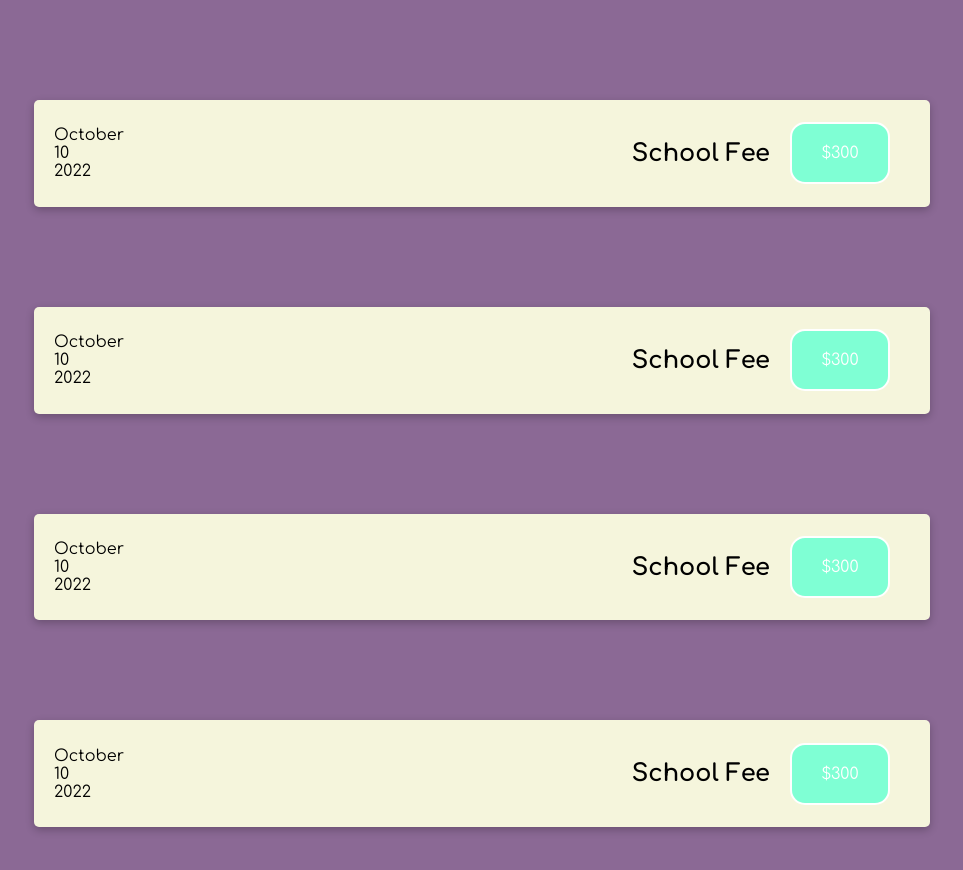
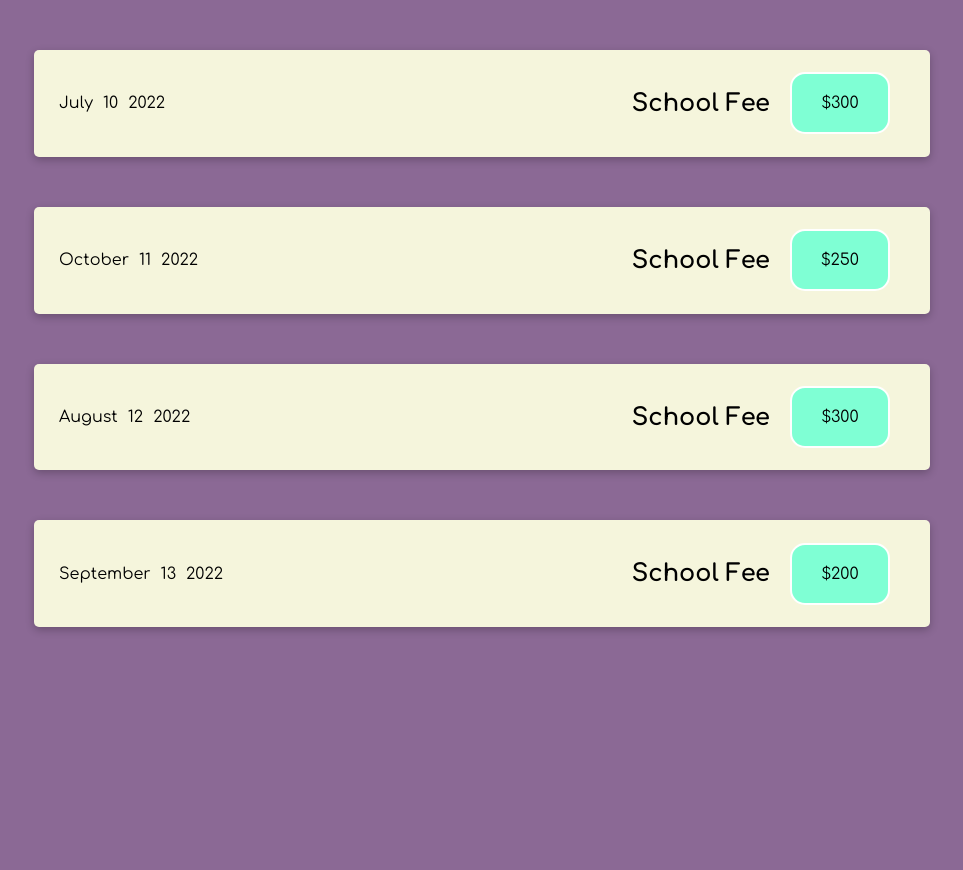
Before and after one commit to ehsan-saboor/React, a JavaScript app in the folder my-app/: page / in a window 1280 px wide. Shown: the top 870 px of the page, without its empty margins (158-1121 px from the left). After the commit the page ends 800 px from the top, so only its background shows below. Built offline with nearby package versions, Linux system fonts and the light colour scheme.

Commit message:
React 10-August-Home

```diff
--- a/my-app/src/App.js
+++ b/my-app/src/App.js
@@ -1,32 +1,60 @@
 import ExpenseItem from "./Components/ExpenseItem";
 
 function App() {
-    let expenseDate = new Date(2022, 9, 10);
-    let expenseTitle = "School Fee";
-    let expenseAmount = 300;
+    // let expenseDate = new Date(2022, 9, 10);
+    // let expenseTitle = "School Fee";
+    // let expenseAmount = 300;
+
+    let expenseArray = [
+        {
+            id: "e1",
+            date: new Date(2022, 6, 10),
+            title: "School Fee",
+            amount: 300
+        },
+        {
+            id: "e2",
+            date: new Date(2022, 9, 11),
+            title: "School Fee",
+            amount: 250
+        },
+        {
+            id: "e3",
+            date: new Date(2022, 7, 12),
+            title: "School Fee",
+            amount: 300
+        },
+        {
+            id: "e4",
+            date: new Date(2022, 8, 13),
+            title: "School Fee",
+            amount: 200
+        }
+    ]
 
     return (
         <div>
         <ExpenseItem
-            date={expenseDate}
-            title={expenseTitle}
-            amount={expenseAmount}
+            date={expenseArray[0].date}
+            title={expenseArray[0].title}
+            amount={expenseArray[0].amount}
         />
         <ExpenseItem
-            date={expenseDate}
-            title={expenseTitle}
-            amount={expenseAmount}
+            date={expenseArray[1].date}
+            title={expenseArray[1].title}
+            amount={expenseArray[1].amount}
         />
         <ExpenseItem
-            date={expenseDate}
-            title={expenseTitle}
-            amount={expenseAmount}
+            date={expenseArray[2].date}
+            title={expenseArray[2].title}
+            amount={expenseArray[2].amount}
         />
         <ExpenseItem
-            date={expenseDate}
-            title={expenseTitle}
-            amount={expenseAmount}
+            date={expenseArray[3].date}
+            title={expenseArray[3].title}
+            amount={expenseArray[3].amount}
         />
+
         </div>
     );
 }
--- a/my-app/src/Components/ExpenseItem.css
+++ b/my-app/src/Components/ExpenseItem.css
@@ -4,7 +4,7 @@
   align-items: center;
   box-shadow: rgba(0, 0, 0, 0.24) 0px 3px 8px;
   max-width: 70%;
-  margin: 100px auto;
+  margin: 50px auto;
   padding: 20px;
   background-color: beige;
   border-radius: 5px;
@@ -13,12 +13,18 @@
   display: flex;
   align-items: center;
 }
+.date-flex {
+  display: flex;
+}
+.date-flex div{
+  padding: 5px;
+}
 .expense-item__price {
   margin: auto 20px;
   background-color: aquamarine;
   width: 100px;
   padding: 20px 0;
-  color: white;
+  color: black;
   text-align: center;
   border: 2px solid white;
   border-radius: 15px;
--- a/my-app/src/Components/ExpenseItem.js
+++ b/my-app/src/Components/ExpenseItem.js
@@ -7,7 +7,7 @@ function ExpenseItem(props) {
 
     return (
         <div className="expense-item">
-            <div>
+            <div className="date-flex">
                 <div>{month}</div>
                 <div>{day}</div>
                 <div>{year}</div>
```
